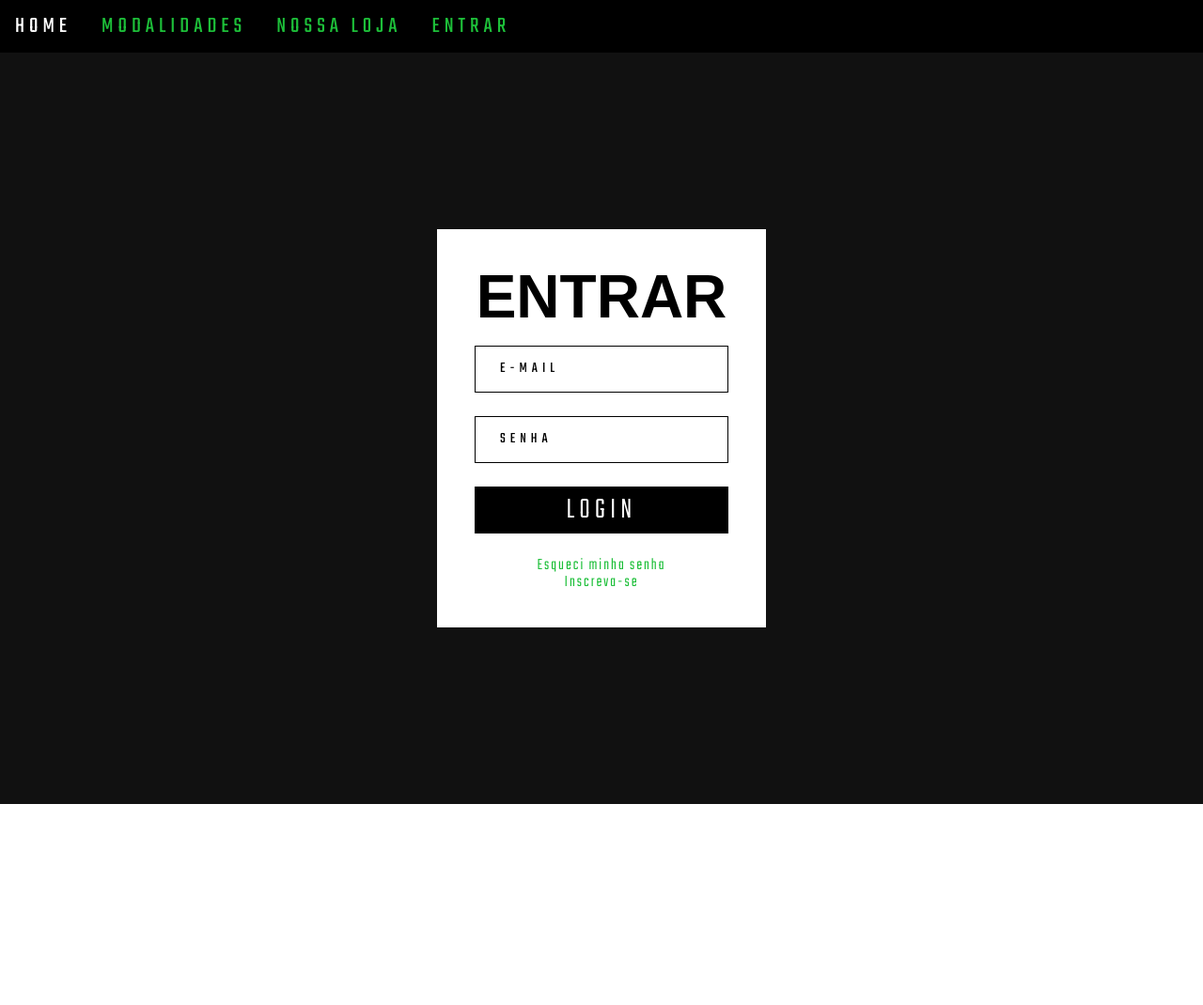
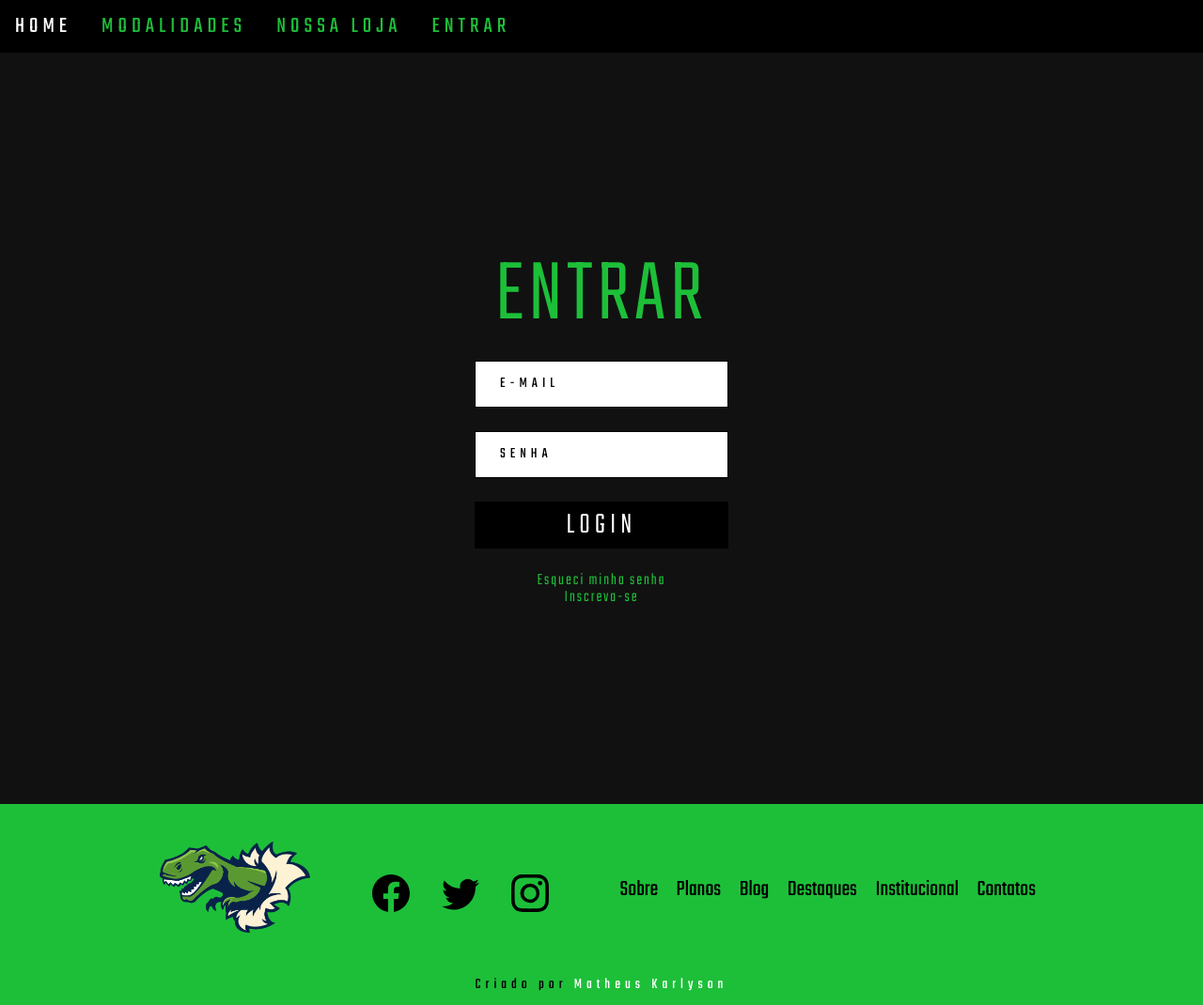
Before and after one commit to Burmon/Equipe-Dinossauro, a plain HTML site: page projeto-dino-moblie/html/entrar.html in a window 1280 px wide. Shown: the whole page at 94% size. Before the commit the page ends 856 px from the top, so only its background shows below. Drawn offline with Linux system fonts and the light colour scheme; a web font is replaced by a local one.

Commit message:
Atualização do rodapé e colocação da logo na área 'chamada' da index

```diff
--- a/projeto-dino-moblie/css/destaques.css
+++ b/projeto-dino-moblie/css/destaques.css
@@ -6,12 +6,12 @@
 
 .destaques__titulo{
     color: #FFFFFF;
-    font-weight: 700;
-    font-size: 4rem;
+    font-weight: 300;
+    font-size: 6rem;
     font-family: "Teko";
     text-transform: uppercase;
     text-align: center;
-
+    letter-spacing: 5px;
     padding-top: 5rem;
     margin-bottom: 7rem;
 }
--- a/projeto-dino-moblie/css/entrar_login.css
+++ b/projeto-dino-moblie/css/entrar_login.css
@@ -13,16 +13,18 @@ main{
     width: 350px;
     box-sizing: border-box;
     padding: 40px;
-    background: #FFFFFF;
+
 }
 
 .login h2{
     margin: 0 0 20px;
     padding: 0;
-    font-size: 4rem;
-    font-family: 'Stick No Bills', sans-serif;
+    font-size: 6rem;
+    font-family: "Teko";
     text-transform: uppercase;
-    font-weight: 800;
+    font-weight: 300;
+    letter-spacing: 5px;
+    color: #1DBF39;
 }
 
 .login .input_group{
@@ -101,5 +103,5 @@ section a{
 }
 
 section a:hover{
-    color: #000000;
+    color: #FFFFFF;
 }
--- a/projeto-dino-moblie/css/planos.css
+++ b/projeto-dino-moblie/css/planos.css
@@ -116,7 +116,8 @@
 @media screen and (min-width: 1024px) {
 
     .planos{
-        background: url(../imagens/jiu_preto.jpg);
+        background: url(../imagens/sombra_saco_2.jpg);
+        background-size: cover;
         background-attachment: fixed;
     }
 
--- a/projeto-dino-moblie/css/rodape.css
+++ b/projeto-dino-moblie/css/rodape.css
@@ -42,6 +42,17 @@
     margin: 0 .5rem .7rem;
 }
 
+.copyright {
+    background-color: #1DBF39;
+    text-align: center;
+    font-family: "Teko";
+    letter-spacing: 5px;
+    padding-bottom: 1%;
+}
+
+.copyright a{
+    color: #FFFFFF;
+}
 
 @media screen and (min-width: 1024px) {
     .rodape {
@@ -50,5 +61,19 @@
         justify-content: space-between;
     }
 
+    .rodape__midia img{
+        color: #FFFFFF;
+    }
+    .copyright {
+        background-color: #1DBF39;
+        text-align: center;
+        font-family: "Teko";
+        letter-spacing: 5px;
+        padding-bottom: 1%;
+    }
+
+    .copyright a{
+        color: #FFFFFF;
+    }
 
 }
--- a/projeto-dino-moblie/html/entrar.html
+++ b/projeto-dino-moblie/html/entrar.html
@@ -8,6 +8,7 @@
     <link rel="stylesheet" href="../css/base.css">
     <link rel="stylesheet" href="../css/cabecalho.css">
     <link rel="stylesheet" href="../css/entrar_login.css">
+    <link rel="stylesheet" href="../css/rodape.css">
     <title>Entrar</title>
 </head>
 <body>
@@ -62,6 +63,27 @@
 
     </div>
 </main>
+<footer class="rodape container">
+  <img src="../imagens/shortcut_aba.png" alt="Logo da Equipe Dinossauro" class="rodape__logo">
+  <ul class="rodape__social">
+      <li><a href="#" class="rodape__midia"><img src="../imagens/facebook.svg" alt="ícone do Facebook"></a></li>
+      <li><a href="#" class="rodape__midia"><img src="../imagens/twitter.svg" alt="ícone do Twitter"></a></li>
+      <li><a href="#" class="rodape__midia"><img src="../imagens/instagram.svg" alt="ícone do Instagram"></a></li>
+  </ul>
+  <nav>
+      <ul class="rodape__navegacao">
+          <li class="rodape__link"><a href="#">Sobre</a></li>
+          <li class="rodape__link"><a href="#">Planos</a></li>
+          <li class="rodape__link"><a href="#">Blog</a></li>
+          <li class="rodape__link"><a href="">Destaques</a></li>
+          <li class="rodape__link"><a href="#">Institucional</a></li>
+          <li class="rodape__link"><a href="#">Contatos</a></li>
+      </ul>
+
+  </nav>
+
+</footer>
+<p class="copyright">Criado por <a href="#">Matheus Karlyson</a></p>
 </body>
 <script src="../js/menu.js"></script>
 </html>
```
Also changed, not shown: projeto-dino-moblie/css/chamada.css (+14 -1 lines), projeto-dino-moblie/css/contato.css (+12 -7 lines), projeto-dino-moblie/css/institucional.css (+4 -3 lines), projeto-dino-moblie/html/index.html (+10 -6 lines), projeto-dino-moblie/html/modalidades.html (+3 -0 lines), projeto-dino-moblie/html/nossa_loja.html (+2 -0 lines).
